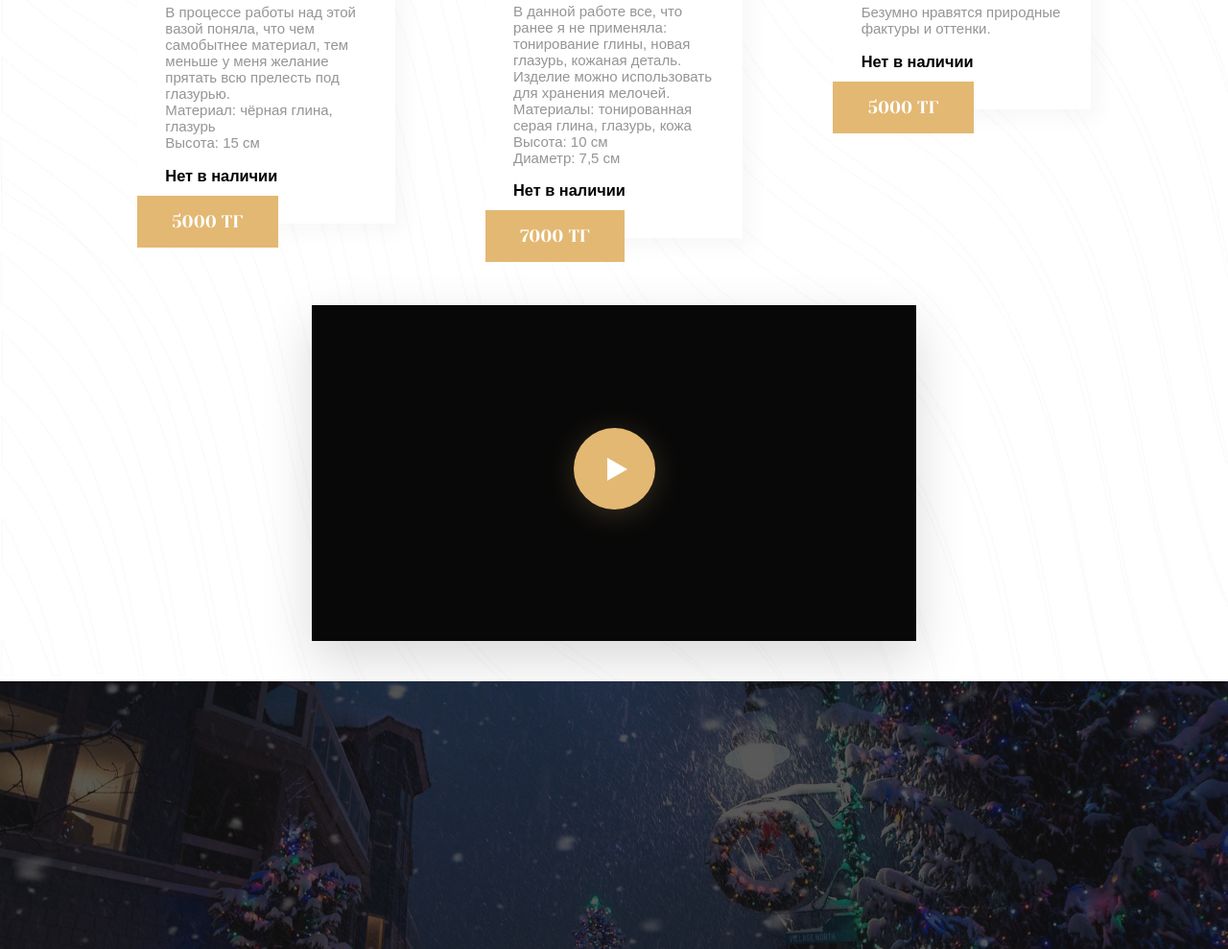
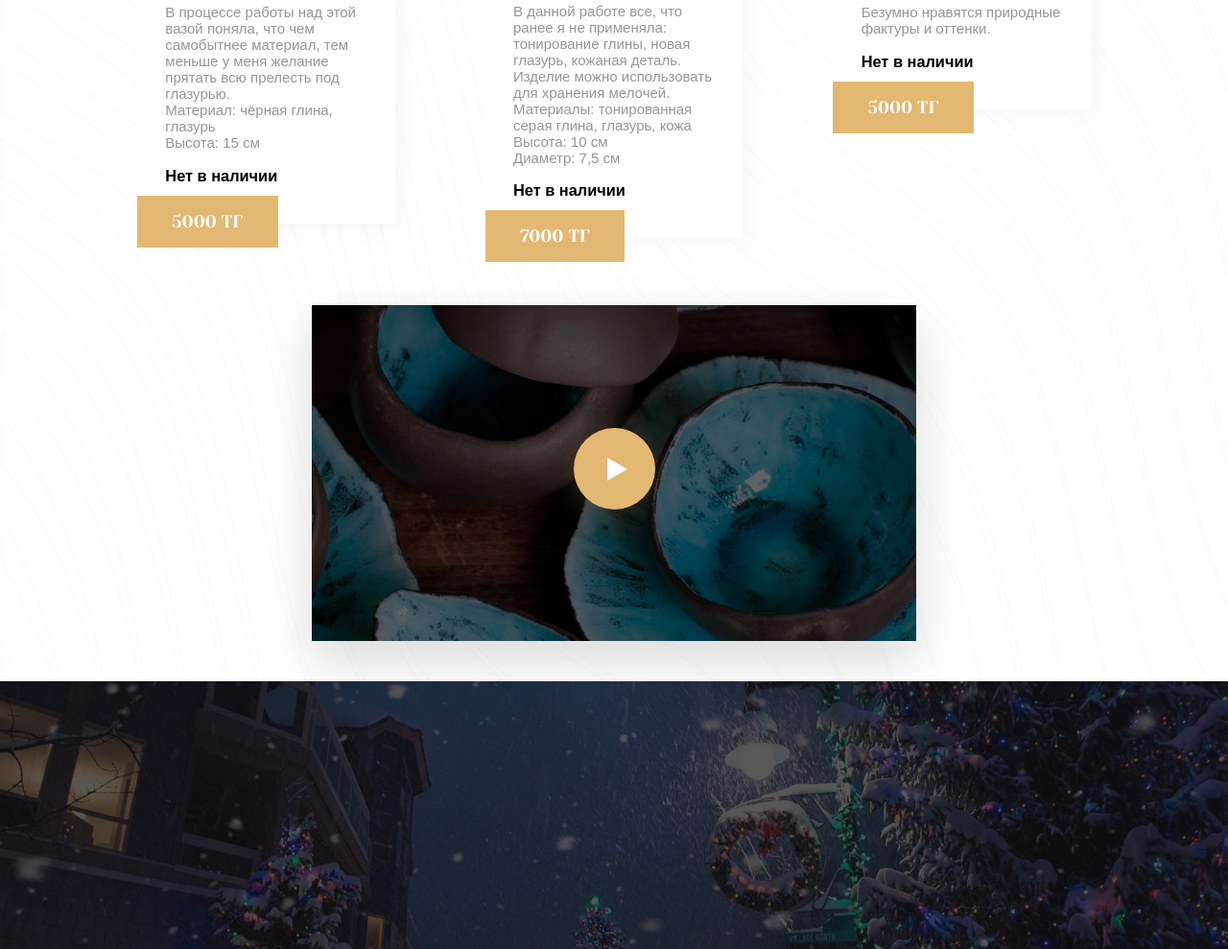
Before and after one commit to VeryBaguette/Tykovka, a website: page index.html in a window 1280 px wide. Shown: the part 2451-3440 px from the top of the page at 96% size. Drawn offline with nearby package versions, Linux system fonts and the light colour scheme; the site is published under a folder, as on GitHub Pages, so addresses that start at the root find nothing; files whose address does not match are found by name.

Commit message:
still fixing youtubeplayer

```diff
--- a/css/style.css
+++ b/css/style.css
@@ -449,7 +449,7 @@ input[type=checkbox], input[type=radio] {
   margin: auto;
   max-width: 45rem;
   min-height: 25rem;
-  background: #131313 url("/img/videoMask.jpg") center no-repeat;
+  background: #131313 url("./../img/videoMask.jpg") center no-repeat;
   box-shadow: 0px 20px 50px rgba(0, 0, 0, 0.15);
 }
 .wares__video::before {
```
